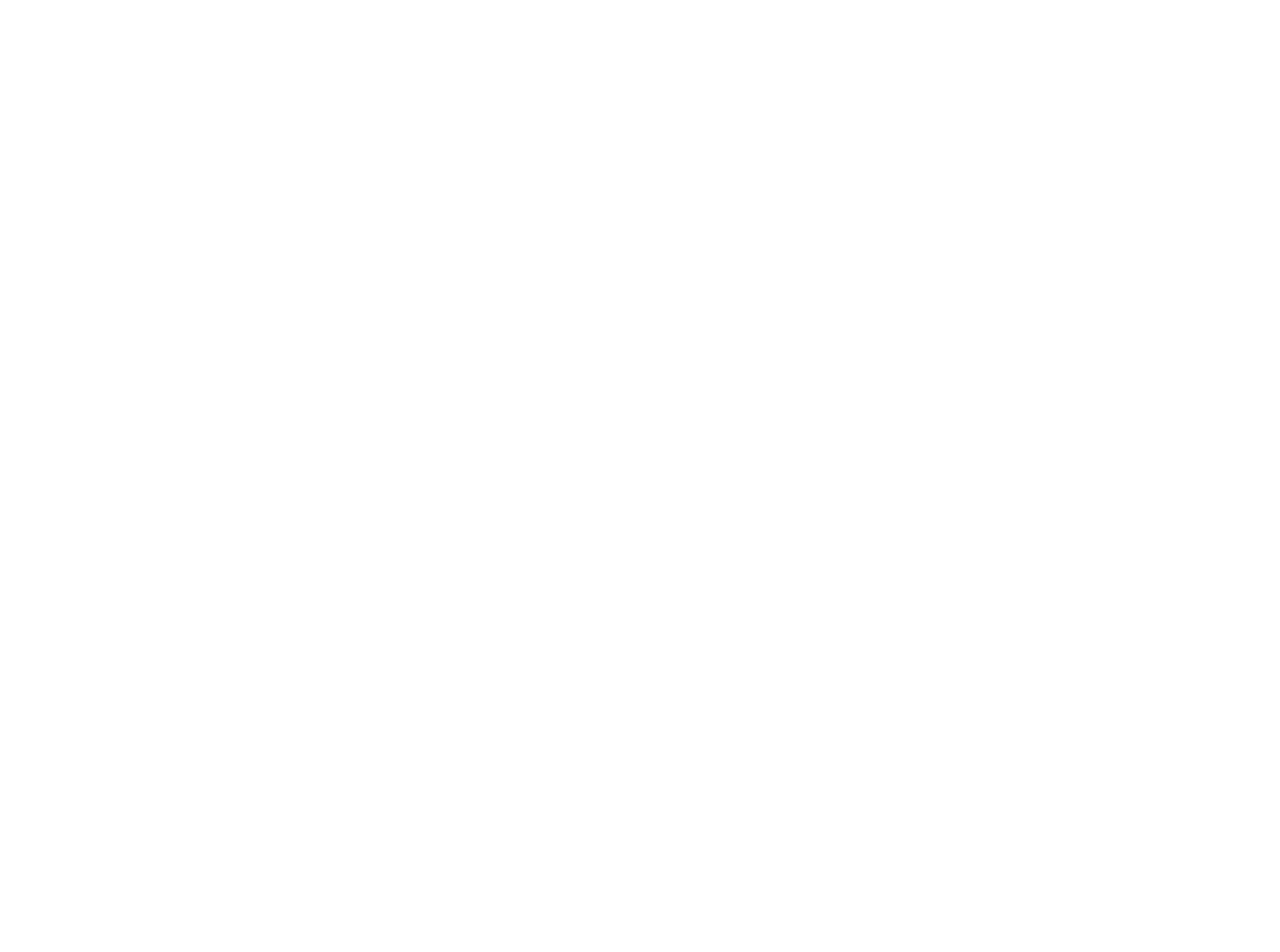
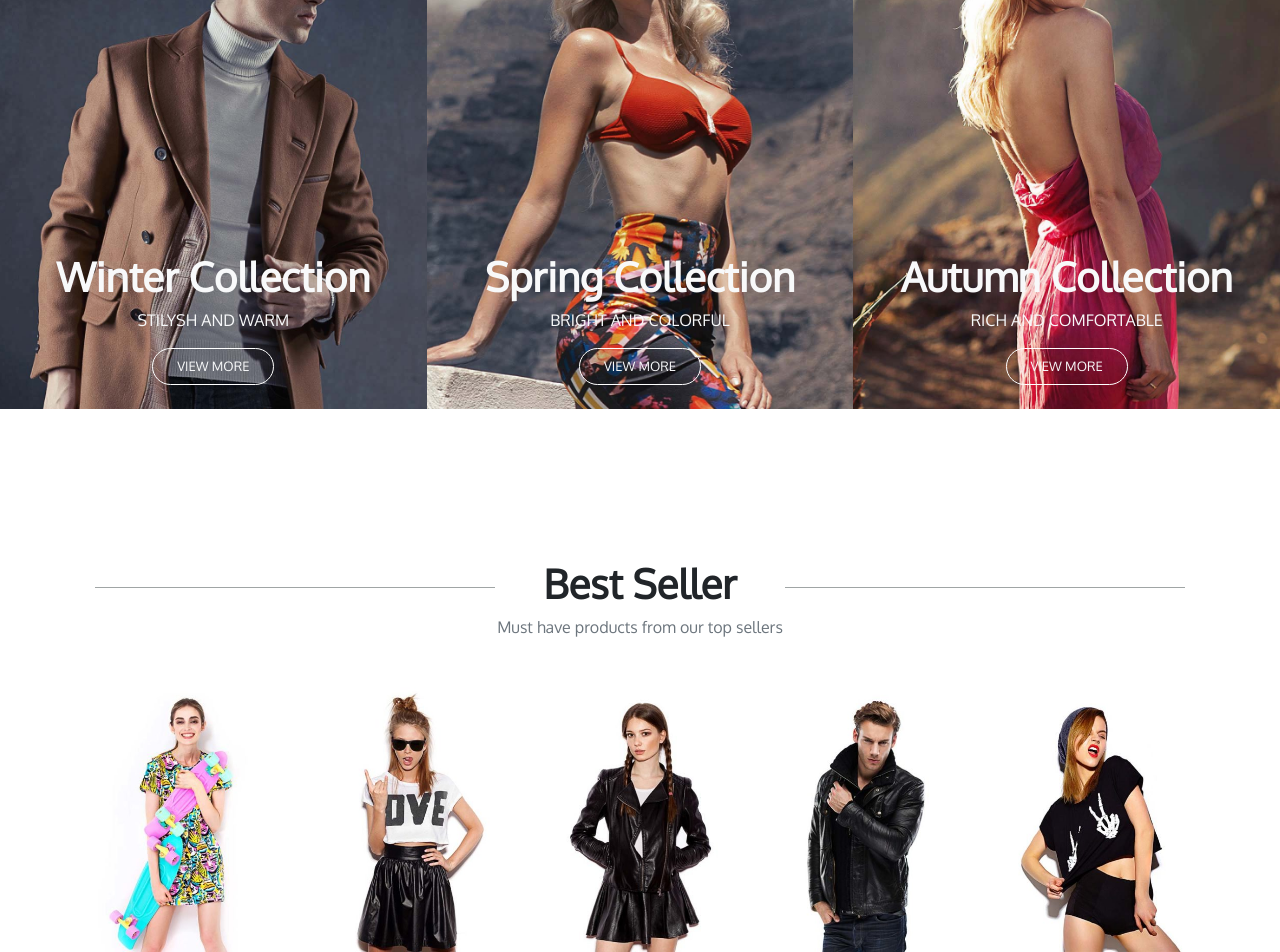
Before and after one commit to Eriksioxx/proj-html-vuejs, a Vue app: page / in a window 1280 px wide. Shown: the part 1836-2788 px from the top of the page. Before the commit the page ends 1440 px from the top, so only its background shows below. Built offline with nearby package versions, Linux system fonts and the light colour scheme.

Commit message:
component

```diff
--- a/src/App.vue
+++ b/src/App.vue
@@ -3,6 +3,8 @@
     <HeaderBox :navbar="navbar" />
     <HeroBox />
     <FeaturedProducts />
+    <CollectionBox />
+    <BestSeller />
   </div>
 </template>
 
@@ -10,6 +12,8 @@
 import HeaderBox from "./components/HeaderBox.vue";
 import HeroBox from "./components/HeroBox.vue";
 import FeaturedProducts from "./components/FeaturedProducts.vue";
+import CollectionBox from "./components/CollectionBox.vue";
+import BestSeller from "./components/BestSeller.vue";
 
 export default {
   name: "App",
@@ -17,6 +21,8 @@
     HeaderBox,
     HeroBox,
     FeaturedProducts,
+    CollectionBox,
+    BestSeller,
   },
   data() {
     return {
--- /dev/null
+++ b/src/components/BestSeller.vue
@@ -0,0 +1,101 @@
+<template>
+  <div class="container-fluid">
+    <div class="container margin-top">
+      <div class="text-center">
+        <div class="d-flex justify-content-center align-items-center">
+          <!-- Border bottom SX -->
+          <div class="border_bottom me-5"></div>
+
+          <!-- Title -->
+          <h1 class="fw-bold">Best Seller</h1>
+
+          <!-- Border bottom DX -->
+          <div class="border_bottom ms-5"></div>
+        </div>
+
+        <!-- Details -->
+        <p class="text-muted">Must have products from our top sellers</p>
+      </div>
+
+      <!-- OUTFITS CONTAINER -->
+      <div class="row row-cols-5 mt-5">
+        <!-- Outfit 1 -->
+        <div class="col">
+          <div class="container-outfit">
+            <img
+              src="../assets/img/spring_printed_dress-400x520.jpg"
+              alt="spring_printed_dress"
+              class="img-fluid"
+            />
+          </div>
+        </div>
+        <!-- Outfit 1 -->
+        <!-- Outfit 2 -->
+        <div class="col">
+          <div class="container-outfit">
+            <img
+              src="../assets/img/modern_love_tee-400x520.jpg"
+              alt="modern_love_tee"
+              class="img-fluid"
+            />
+          </div>
+        </div>
+        <!-- Outfit 2 -->
+        <!-- Outfit 3 -->
+        <div class="col">
+          <div class="container-outfit">
+            <img
+              src="../assets/img/black_leather_jacket-400x520.jpg"
+              alt="black_leather_jacket"
+              class="img-fluid"
+            />
+          </div>
+        </div>
+        <!-- Outfit 3 -->
+        <!-- Outfit 4 -->
+        <div class="col">
+          <div class="container-outfit">
+            <img
+              src="../assets/img/black_elegant_leather_jacket-400x520.jpg"
+              alt="black_elegant_leather_jacket"
+              class="img-fluid"
+            />
+          </div>
+        </div>
+        <!-- Outfit 4 -->
+        <!-- Outfit 5 -->
+        <div class="col">
+          <div class="container-outfit">
+            <img
+              src="../assets/img/hipster_black_top-400x520.jpg"
+              alt="hipster_black_top"
+              class="img-fluid"
+            />
+          </div>
+        </div>
+        <!-- Outfit 5 -->
+      </div>
+      <!-- / OUTFITS CONTAINER -->
+    </div>
+  </div>
+</template>
+
+<script>
+export default {
+  name: "CollectionBox",
+  props: {},
+};
+</script>
+
+<style scoped lang="scss">
+@import "@/style/variables.scss";
+
+.margin-top {
+  margin-top: 150px;
+}
+
+.border_bottom {
+  border-bottom: 1px solid $edward-color;
+  width: 400px;
+}
+</style>
--- /dev/null
+++ b/src/components/CollectionBox.vue
@@ -0,0 +1,96 @@
+<template>
+  <div class="container-fluid mt-5">
+    <div class="row text-center text-light">
+      <!-- Winter Collection -->
+      <div class="winter-collection col-4">
+        <div class="details">
+          <h2 class="fw-bold display-6">Winter Collection</h2>
+          <p class="text-uppercase">stilysh and warm</p>
+          <button
+            type="button"
+            class="btn text-light rounded-pill border border-white px-4 py-2"
+          >
+            VIEW MORE
+          </button>
+        </div>
+      </div>
+      <!-- /Winter Collection -->
+      <!-- Spring Collection -->
+      <div class="spring-collection col-4">
+        <div class="details">
+          <h2 class="fw-bold display-6">Spring Collection</h2>
+          <p class="text-uppercase">bright and colorful</p>
+          <button
+            type="button"
+            class="
+              btn
+              text-light
+              rounded-pill
+              border border-white
+              px-4
+              py-2
+              mb-4
+            "
+          >
+            VIEW MORE
+          </button>
+        </div>
+      </div>
+      <!-- /Spring Collection -->
+      <!-- Autumn Collection -->
+      <div class="autumn-collection col-4">
+        <div class="details">
+          <h2 class="fw-bold display-6">Autumn Collection</h2>
+          <p class="text-uppercase">rich and comfortable</p>
+          <button
+            type="button"
+            class="btn text-light rounded-pill border border-white px-4 py-2"
+          >
+            VIEW MORE
+          </button>
+        </div>
+      </div>
+      <!-- /Autumn Collection -->
+    </div>
+  </div>
+</template>
+
+<script>
+export default {
+  name: "CollectionBox",
+  props: {},
+};
+</script>
+
+<style scoped lang="scss">
+@import "@/style/variables.scss";
+
+.winter-collection {
+  background-image: $winter-collection;
+  background-size: cover;
+  background-position: center top;
+}
+
+.spring-collection {
+  background-image: $spring-collection;
+  background-size: cover;
+  background-position: center top;
+}
+
+.autumn-collection {
+  background-image: $autumn-collection;
+  background-size: cover;
+  background-position: center top;
+}
+
+.details {
+  margin-top: 400px;
+}
+
+button {
+  font-size: 13px;
+  &:hover {
+    background-color: $shocking-color;
+  }
+}
+</style>
--- a/src/components/FeaturedProducts.vue
+++ b/src/components/FeaturedProducts.vue
@@ -1,6 +1,6 @@
 <template>
   <div class="container-fluid">
-    <div class="container mt-5">
+    <div class="margin-bottom container mt-5">
       <!-- Title Center -->
       <div class="text-center">
         <div class="d-flex justify-content-center align-items-center">
@@ -45,7 +45,7 @@
       <!-- /BUTTONS -->
 
       <!-- OUTFITS CONTAINER -->
-      <div class="row mt-5">
+      <div class="row mt-5 pb-5">
         <!-- Outfit 1 hover-->
         <div class="col-3">
           <!-- Container Outfit -->
@@ -234,6 +234,10 @@
 <style scoped lang="scss">
 @import "@/style/variables.scss";
 
+.margin-bottom {
+  margin-bottom: 200px;
+}
+
 .border_bottom {
   border-bottom: 1px solid $edward-color;
   width: 400px;
```
